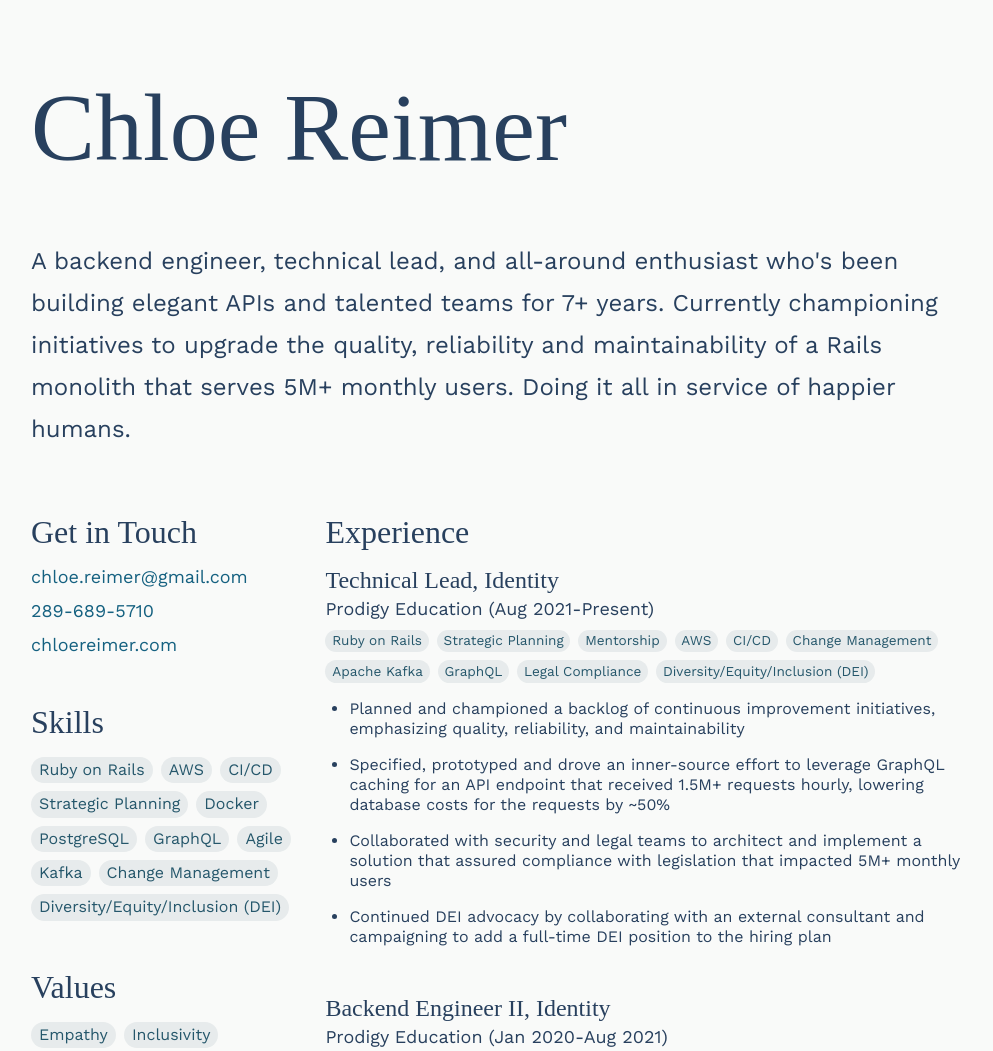
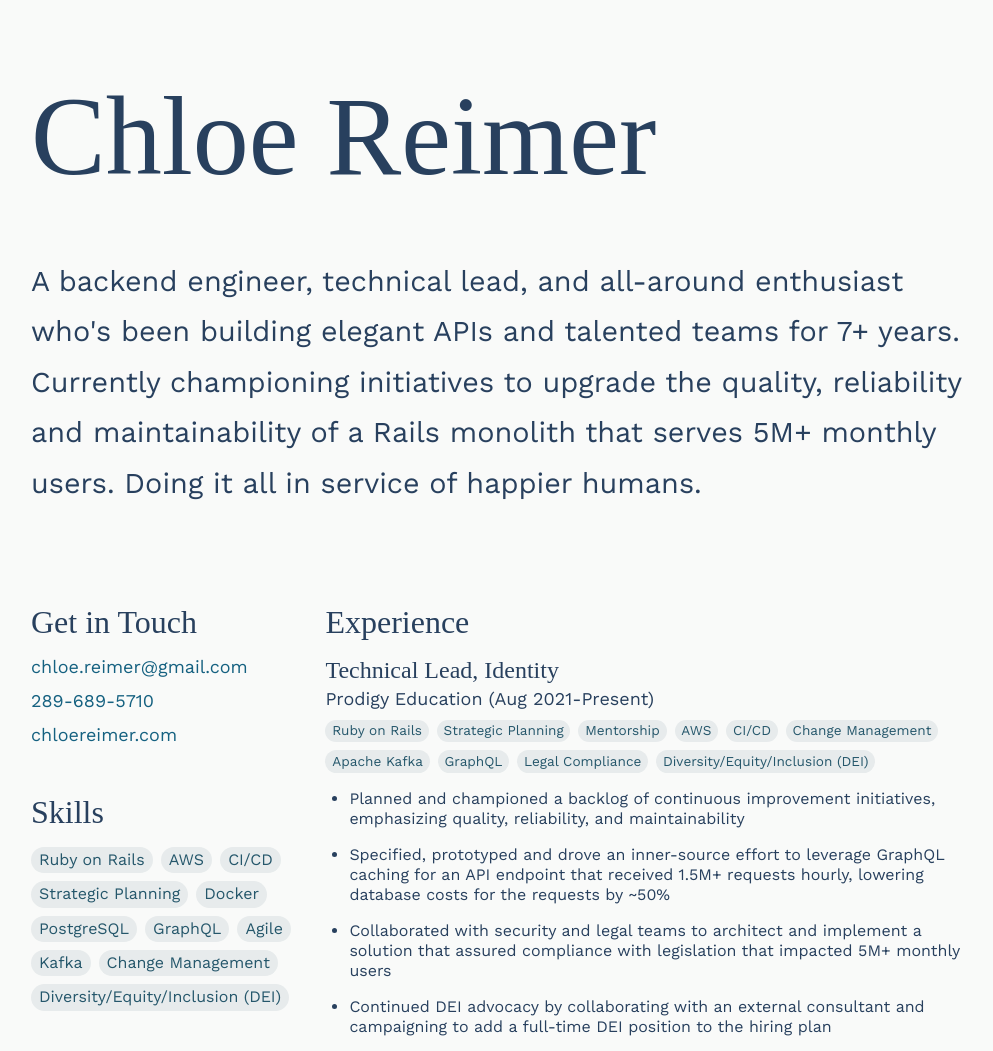
Before and after one commit to chloereimer/chloereimer.github.io, a plain HTML site: page resume.html in a window 1536 px wide. Shown: the top 1051 px of the page, without its empty margins (273-1266 px from the left). Drawn offline with nearby package versions, Linux system fonts and the light colour scheme; a web font is replaced by a local one.

Commit message:
embiggens big screen layout

```diff
--- a/css/pages/resume/screen.css
+++ b/css/pages/resume/screen.css
@@ -43,6 +43,7 @@ body {
   #summary {
     grid-area: summary;
     margin-top: 0;
+    margin-bottom: 6rem;
   }
 
   #aside {
@@ -79,6 +80,12 @@ h1, h2, h3, h4, h5, h6 {
 @media (min-width: 50rem) {
   #header {
     font-size: 6rem;
+  }
+}
+
+@media (min-width: 90rem) {
+  #header {
+    font-size: 7rem;
   }
 }
 
@@ -124,6 +131,12 @@ h1, h2, h3, h4, h5, h6 {
   #summary p {
     font-size: 1.5rem;
     line-height: 1.75;
+  }
+}
+
+@media (min-width: 90rem) {
+  #summary p {
+    font-size: 1.8rem;
   }
 }
 
```
